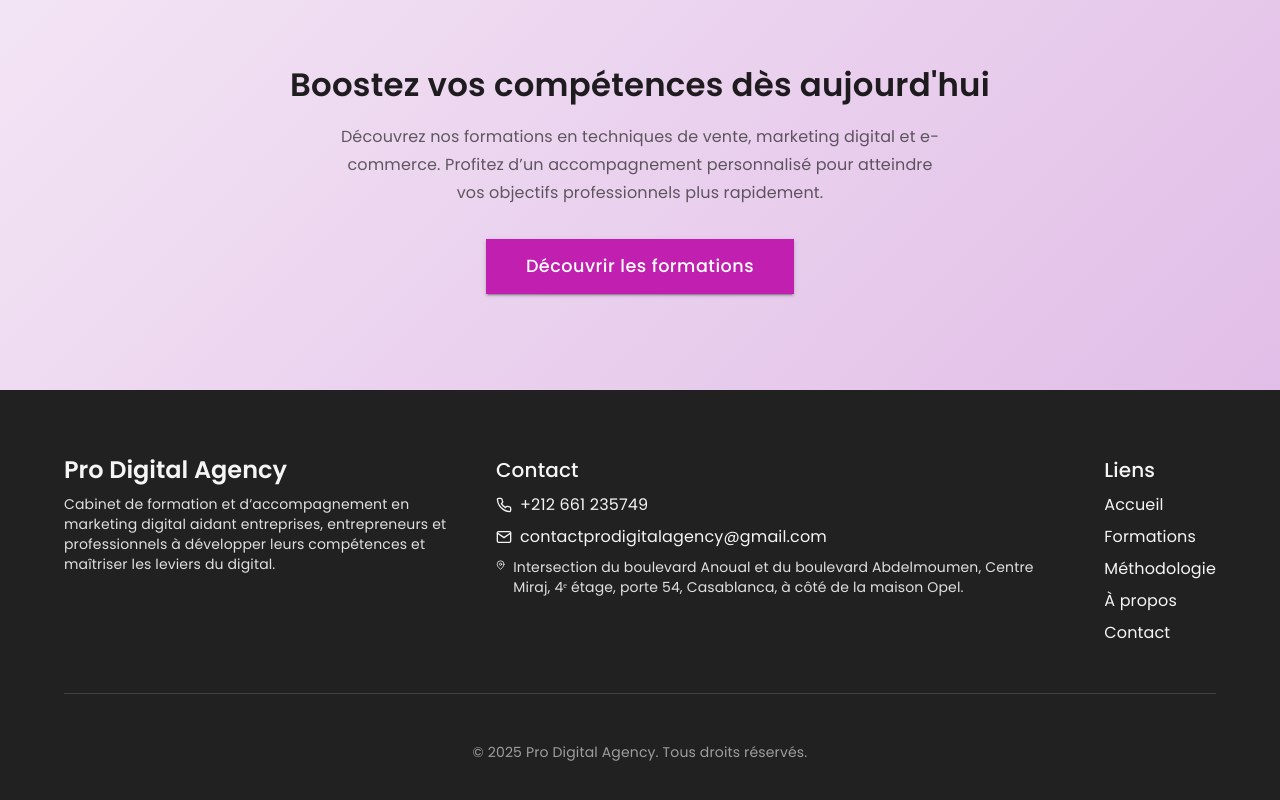
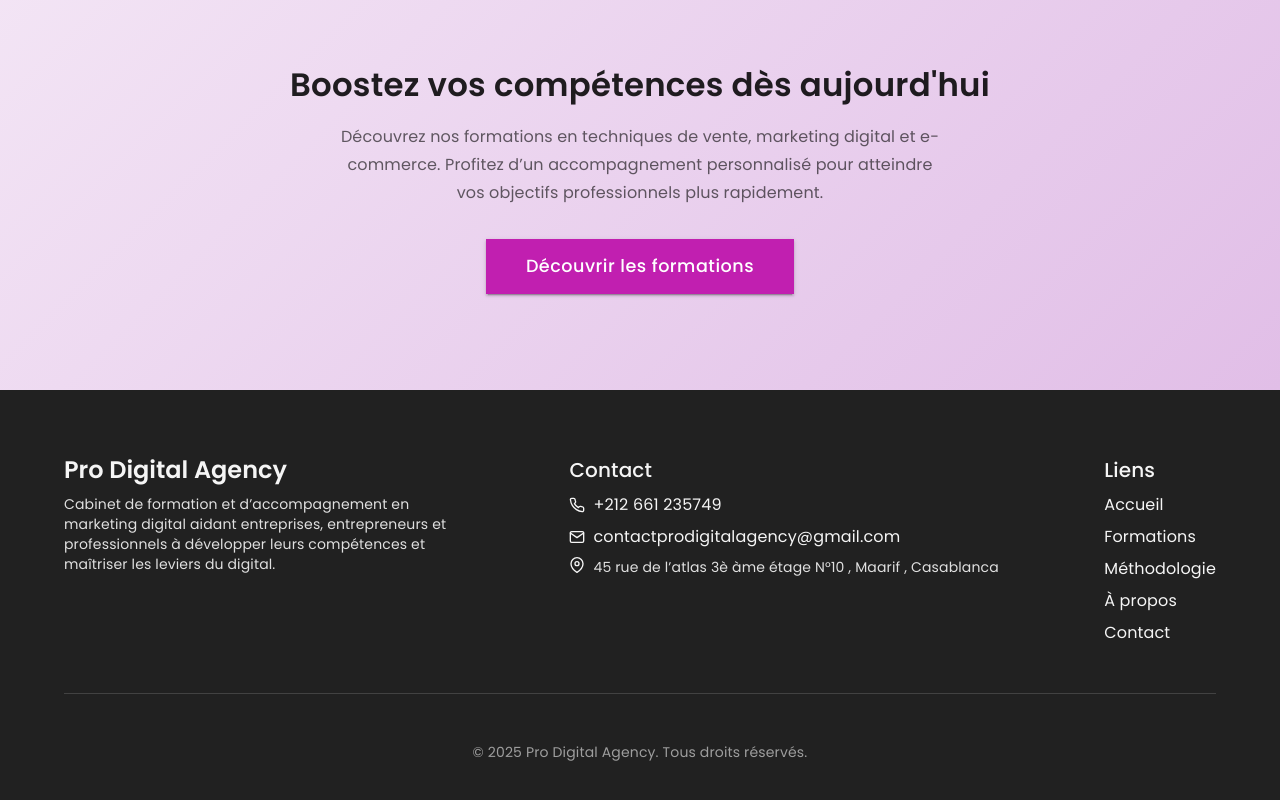
Before and after one commit to zarhouneNotes/prodigitalagency, a Next.js app: page / in a window 1280 px wide. Shown: the part 4740-5540 px from the top of the page. Built offline with nearby package versions, Linux system fonts and the light colour scheme.

Commit message:
Update address in Footer component

```diff
--- a/Components/Footer.jsx
+++ b/Components/Footer.jsx
@@ -51,8 +51,7 @@ export default function Footer() {
             <Box sx={{ display: "flex", alignItems: "start", gap: 1 }}>
               <FiMapPin size={16} />
               <Typography variant="body2" color="grey.300">
-                Intersection du boulevard Anoual et du boulevard Abdelmoumen, Centre Miraj, 4ᵉ étage, porte 54, Casablanca, à côté de la maison Opel.
-              </Typography>
+45 rue de l’atlas 3è àme étage N°10 , Maarif , Casablanca              </Typography>
             </Box>
           </Stack>
         </Box>
```
